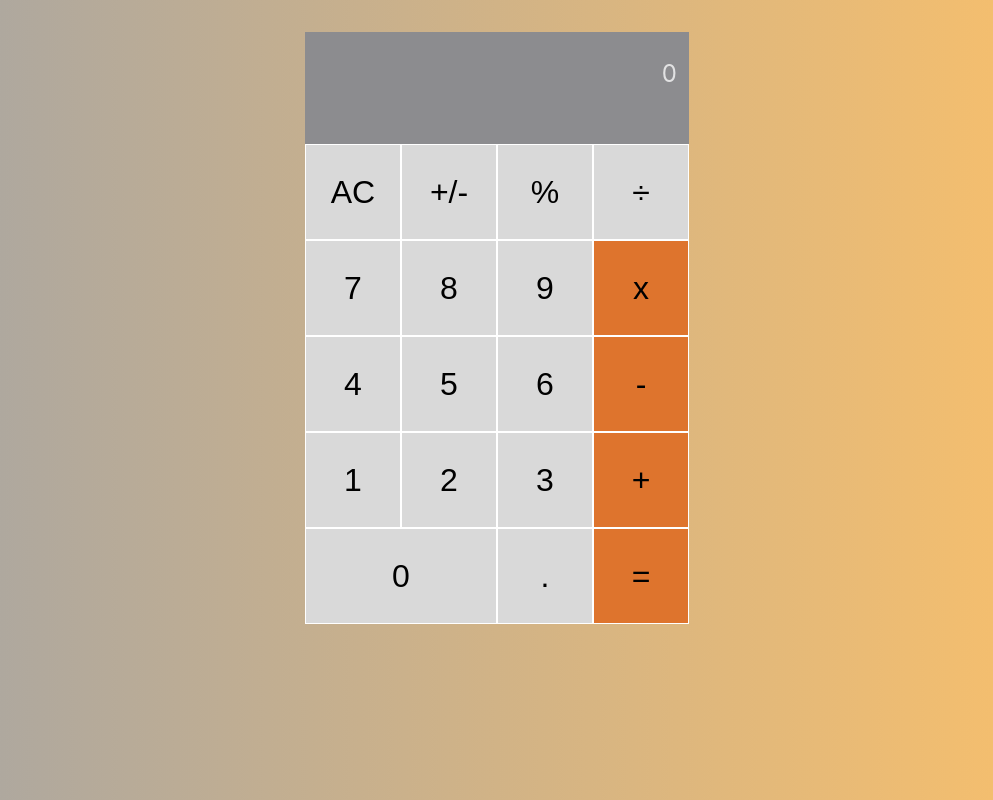
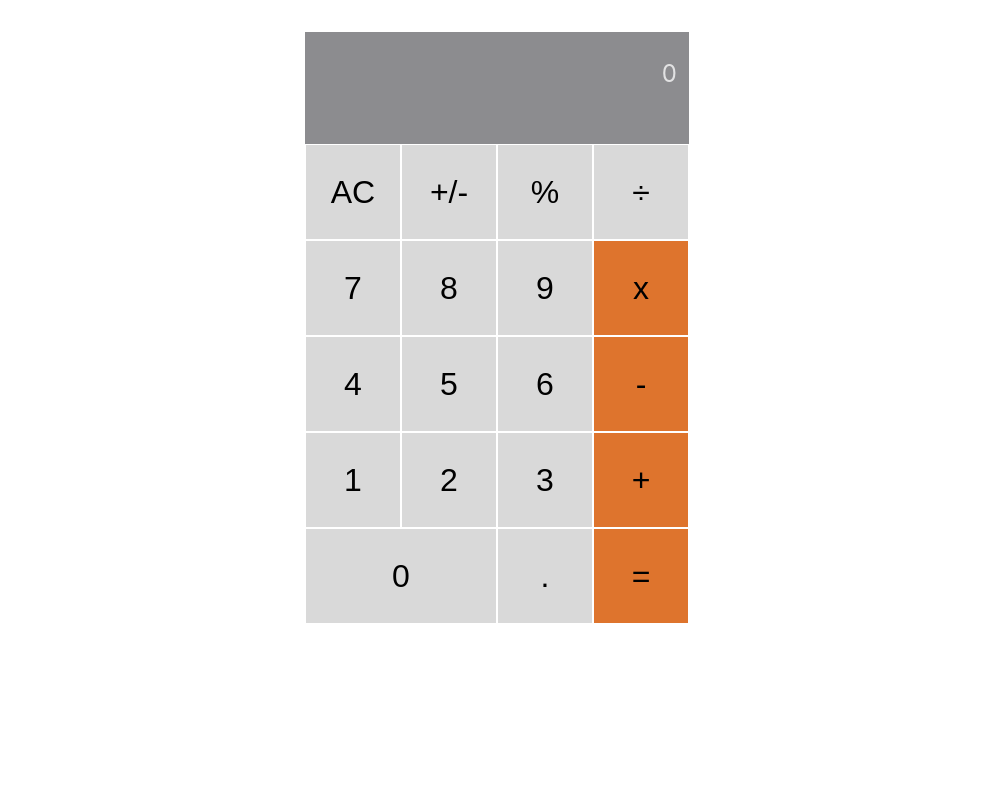
Before and after one commit to Enoisong/math-magicians, a React (Create React App) app: page / in a window 1280 px wide. Shown: the whole page, without its empty margins (143-1136 px from the left). Built offline with nearby package versions, Linux system fonts and the light colour scheme.

Commit message:
edit logic component

```diff
--- a/src/components/style.css
+++ b/src/components/style.css
@@ -5,8 +5,7 @@
 }
 
 body {
-    margin: 0;
-    background: linear-gradient(to right, #a5a5a5, #fdc168);
+    margin: au;
 }
 
 .calculator-grid {
```
